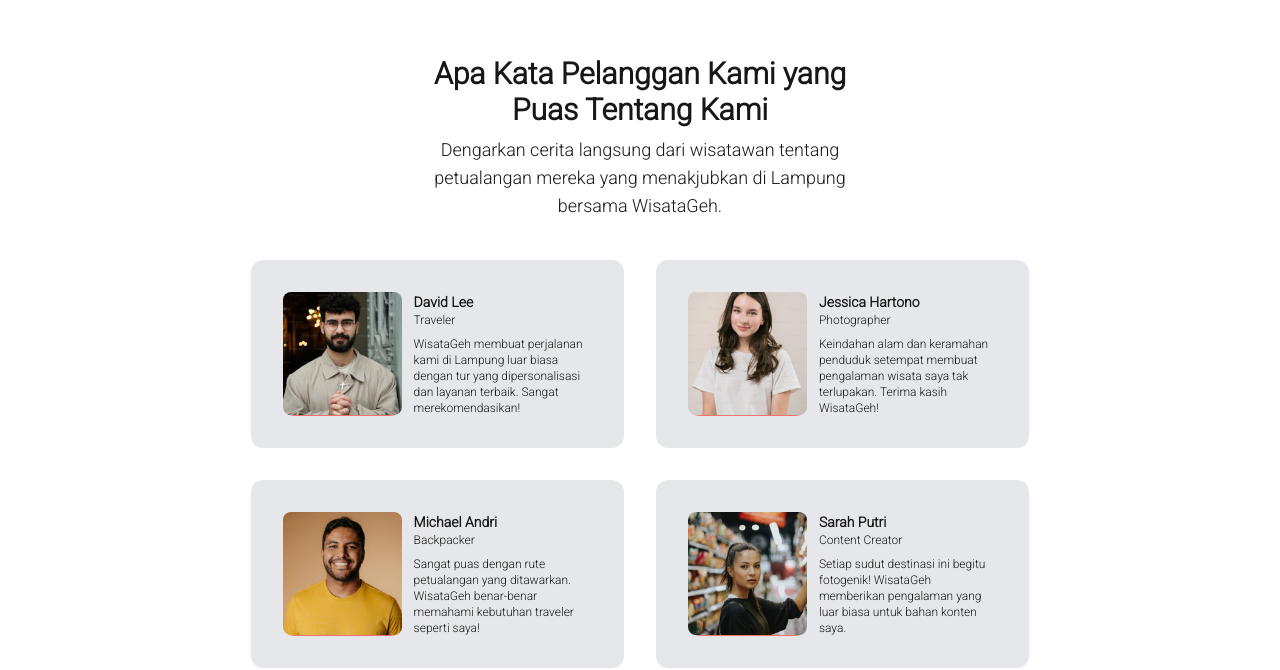
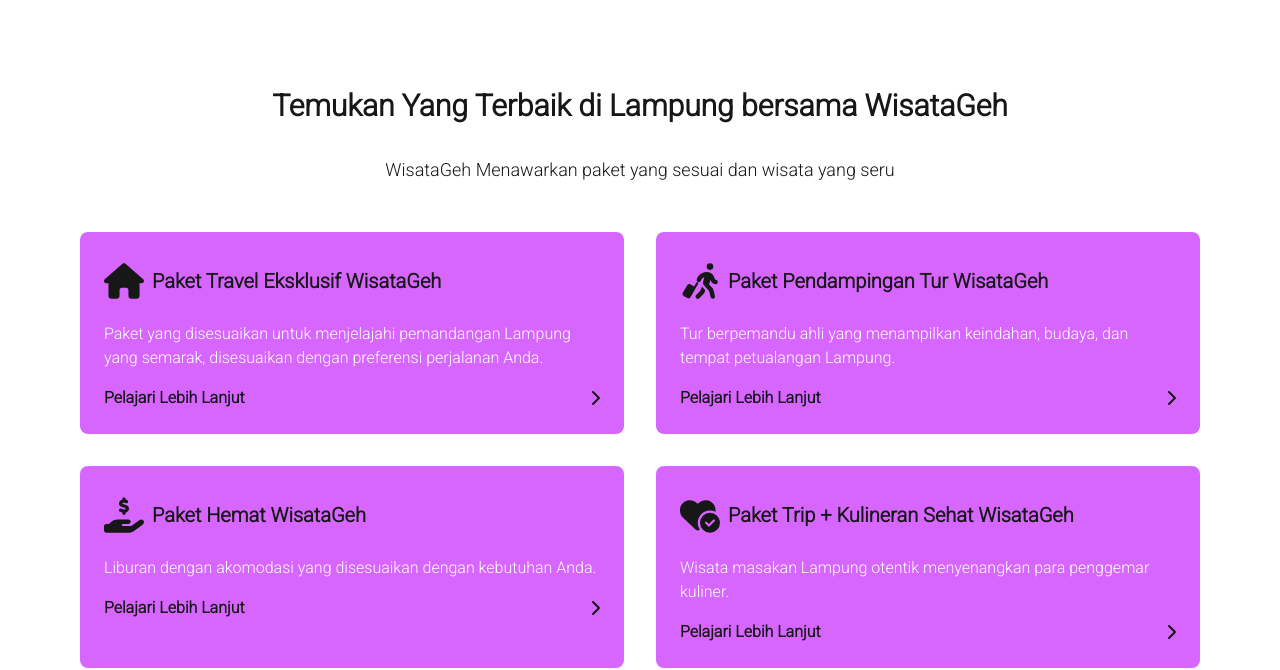
Before and after one commit to RakaAgiSaputra/PW2-22B-ONDEMANDE, a Next.js app in the folder Program/wisatageh-app/: page / in a window 1280 px wide. Shown: the part 1861-2531 px from the top of the page. Built offline with nearby package versions, Linux system fonts and the light colour scheme.

Commit message:
aqgit: add paket wisata section

```diff
--- a/Program/wisatageh-app/app/page.tsx
+++ b/Program/wisatageh-app/app/page.tsx
@@ -3,6 +3,7 @@
 import { TestimoniUsers } from "@/components/halaman_utama/TestimoniUsers";
 import InterestingWisata from "@/components/halaman_utama/InterestingWisata";
 import { Footer } from "@/components/halaman_utama/Footer";
+import PaketWisata from "@/components/halaman_utama/PaketWisata";
 
 export default function HomePage() {
   return (
@@ -10,6 +11,7 @@
       <CallToAction/>
       <Achievement/>
       <InterestingWisata/>
+      <PaketWisata/>
       <TestimoniUsers/>
       <Footer/>
     </>
--- /dev/null
+++ b/Program/wisatageh-app/components/halaman_utama/PaketWisata.tsx
@@ -0,0 +1,67 @@
+"use client"
+import { faChevronRight, faHandHoldingDollar, faHeartCircleCheck, faHouse, faPersonWalkingLuggage } from '@fortawesome/free-solid-svg-icons';
+import { FontAwesomeIcon } from '@fortawesome/react-fontawesome';
+import Image from 'next/image';
+import { useState } from 'react';
+
+export default function PaketWisata() {
+
+    const [selectedPackage, setSelectedPackage] = useState(null);
+
+  const packages = [
+    {
+      id: 1,
+      title: 'Paket Travel Eksklusif WisataGeh',
+      description: 'Paket yang disesuaikan untuk menjelajahi pemandangan Lampung yang semarak, disesuaikan dengan preferensi perjalanan Anda.',
+      icon: <FontAwesomeIcon icon={faHouse} style={{fontSize: '50px'}} width={40} height={40} />,
+    },
+    {
+      id: 2,
+      title: 'Paket Pendampingan Tur WisataGeh',
+      description: 'Tur berpemandu ahli yang menampilkan keindahan, budaya, dan tempat petualangan Lampung.',
+      icon: <FontAwesomeIcon icon={faPersonWalkingLuggage} style={{fontSize: '50px'}} width={40} height={40} />,
+    },
+    {
+      id: 3,
+      title: 'Paket Hemat WisataGeh',
+      description: 'Liburan dengan akomodasi yang disesuaikan dengan kebutuhan Anda.',
+      icon: <FontAwesomeIcon icon={faHandHoldingDollar} style={{fontSize: '50px'}} width={40} height={40} />,
+    },
+    {
+      id: 4,
+      title: 'Paket Trip + Kulineran Sehat WisataGeh',
+      description: 'Wisata masakan Lampung otentik menyenangkan para penggemar kuliner.',
+      icon: <FontAwesomeIcon icon={faHeartCircleCheck} style={{fontSize: '50px'}} width={40} height={40} />,
+    },
+  ];
+
+  return (
+    <div className="h-100vh px-20 flex flex-col justify-center items-center">
+      <h1 className="text-3xl font-bold text-center mb-8">
+        Temukan Yang Terbaik di Lampung bersama WisataGeh
+      </h1>
+      <p className="text-lg text-center mb-12">
+        WisataGeh Menawarkan paket yang sesuai dan wisata yang seru
+      </p>
+
+      <div className="grid grid-cols-2 gap-8 ">
+        {packages.map((travelPackage) => (
+          <div
+            key={travelPackage.id}
+            className={`bg-primaryColor rounded-lg shadow- lg p-6 transition-transform transform hover:scale-105`}
+          >
+            <div className="flex items-center mb-4">
+              {travelPackage.icon}
+              <h2 className="text-xl font-semibold ml-2">{travelPackage.title}</h2>
+            </div>
+            <p className="text-white">{travelPackage.description}</p>
+            <div className="mt-4 flex items-center justify-between cursor-pointer">
+                <span className='mr-2 font-bold'>Pelajari Lebih Lanjut</span>
+                <FontAwesomeIcon icon={faChevronRight} />
+            </div>
+          </div>
+        ))}
+      </div>
+    </div>
+  );
+}
```
Also changed, not shown: Program/wisatageh-app/package.json (+9 -4 lines), 1 other file (tests, documents, lock files or other folders).
